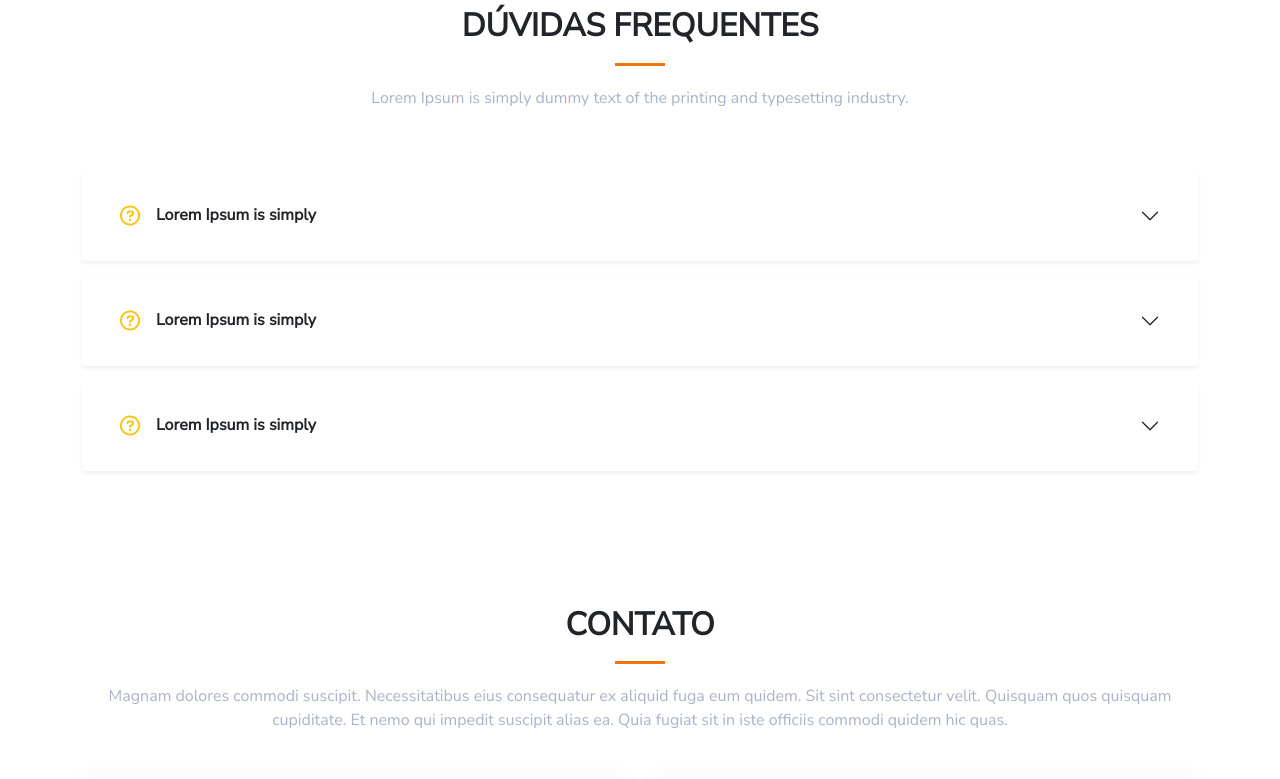
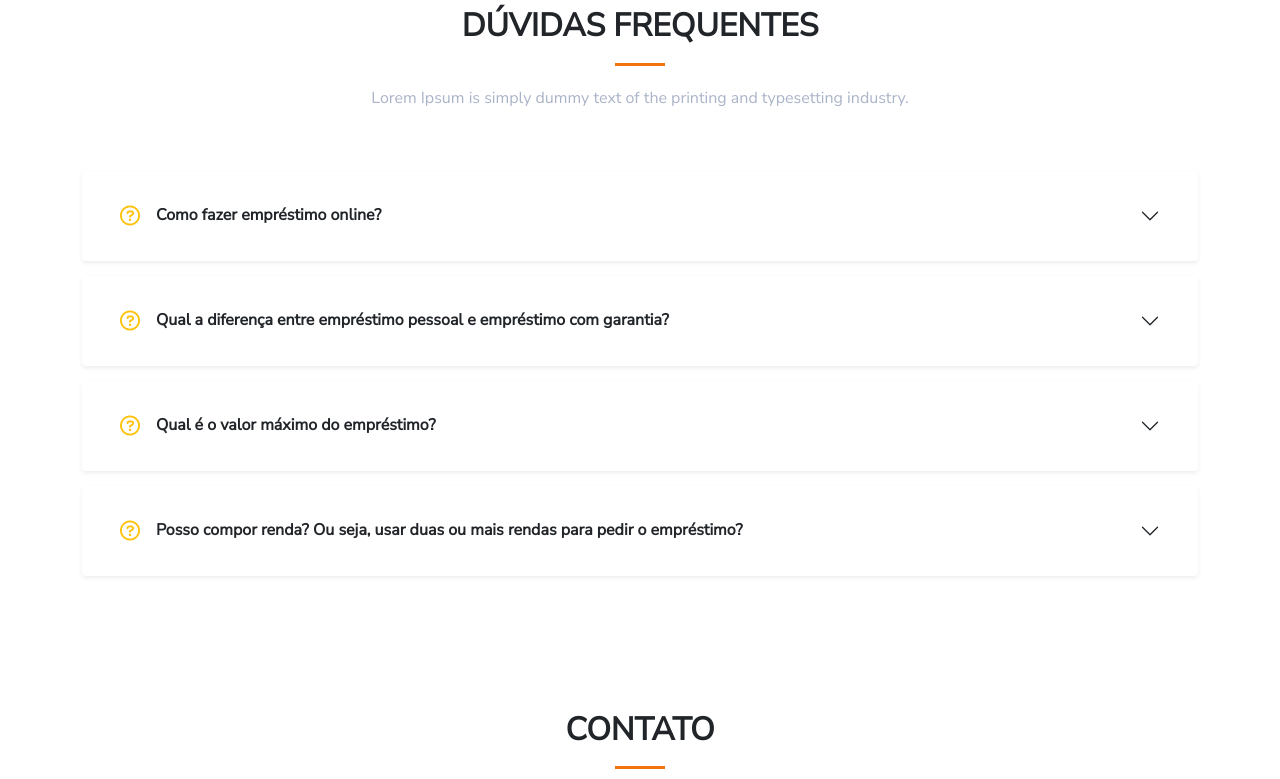
Before and after one commit to vBony/consultoria-confianca, a PHP site: page / in a window 1280 px wide. Shown: the part 4107-4886 px from the top of the page. Run offline with PHP 8.4, Linux system fonts and the light colour scheme; data that the repository does not hold is empty.

Commit message:
inserindo textos nos titulos do faq

```diff
--- a/app/views/home.php
+++ b/app/views/home.php
@@ -331,7 +331,7 @@
                 <div class="accordion-item faq-acc-item shadow-sm">
                     <h2 class="accordion-header" id="headingOne">
                         <button class="accordion-button collapsed d-flex align-center" type="button" data-bs-toggle="collapse" data-bs-target="#collapseOne" aria-expanded="false" aria-controls="collapseOne">
-                            <i class="far fa-question-circle me-3 icon-acc"></i> <div> <b> Lorem Ipsum is simply </b> </div>
+                            <i class="far fa-question-circle me-3 icon-acc"></i> <div> <b> Como fazer empréstimo online? </b> </div>
                         </button>
                     </h2>
                     <div id="collapseOne" class="accordion-collapse collapse" aria-labelledby="headingOne" data-bs-parent="#accordionExample">
@@ -343,7 +343,7 @@
                 <div class="accordion-item faq-acc-item shadow-sm">
                     <h2 class="accordion-header" id="headingTwo">
                         <button class="accordion-button collapsed d-flex align-center" type="button" data-bs-toggle="collapse" data-bs-target="#collapseTwo" aria-expanded="false" aria-controls="collapseTwo">
-                            <i class="far fa-question-circle me-3 icon-acc"></i> <div> <b> Lorem Ipsum is simply </b> </div>
+                            <i class="far fa-question-circle me-3 icon-acc"></i> <div> <b> Qual a diferença entre empréstimo pessoal e empréstimo com garantia? </b> </div>
                         </button>
                     </h2>
                     <div id="collapseTwo" class="accordion-collapse collapse" aria-labelledby="headingTwo" data-bs-parent="#accordionExample">
@@ -355,7 +355,19 @@
                 <div class="accordion-item faq-acc-item shadow-sm">
                     <h2 class="accordion-header" id="headingThree">
                         <button class="accordion-button collapsed d-flex align-center" type="button" data-bs-toggle="collapse" data-bs-target="#collapseThree" aria-expanded="false" aria-controls="collapseThree">
-                            <i class="far fa-question-circle me-3 icon-acc"></i> <div> <b> Lorem Ipsum is simply </b> </div>
+                            <i class="far fa-question-circle me-3 icon-acc"></i> <div> <b> Qual é o valor máximo do empréstimo? </b> </div>
+                        </button>
+                    </h2>
+                    <div id="collapseThree" class="accordion-collapse collapse" aria-labelledby="headingThree" data-bs-parent="#accordionExample">
+                        <div class="accordion-body">
+                        <strong> Lorem Ipsum is simply dummy text </strong> of the printing and typesetting industry. Lorem Ipsum has been the industry's standard dummy text ever since the 1500s, when an unknown printer took a galley of type and scrambled it to make a type specimen book. It has survived not only five centuries.
+                        </div>
+                    </div>
+                </div>
+                <div class="accordion-item faq-acc-item shadow-sm">
+                    <h2 class="accordion-header" id="headingFour">
+                        <button class="accordion-button collapsed d-flex align-center" type="button" data-bs-toggle="collapse" data-bs-target="#collapseFour" aria-expanded="false" aria-controls="collapseFour">
+                            <i class="far fa-question-circle me-3 icon-acc"></i> <div> <b> Posso compor renda? Ou seja, usar duas ou mais rendas para pedir o empréstimo? </b> </div>
                         </button>
                     </h2>
                     <div id="collapseThree" class="accordion-collapse collapse" aria-labelledby="headingThree" data-bs-parent="#accordionExample">
```
